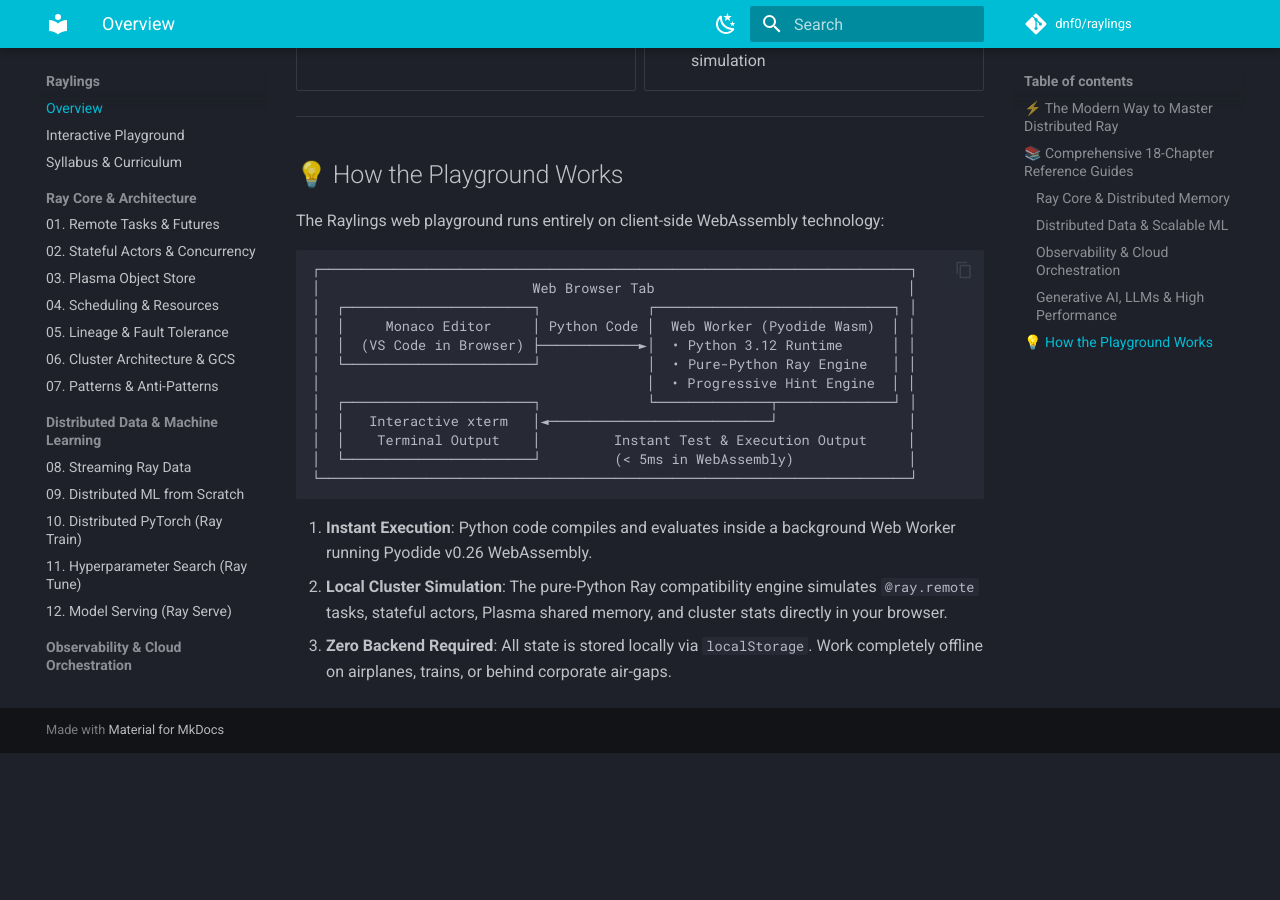
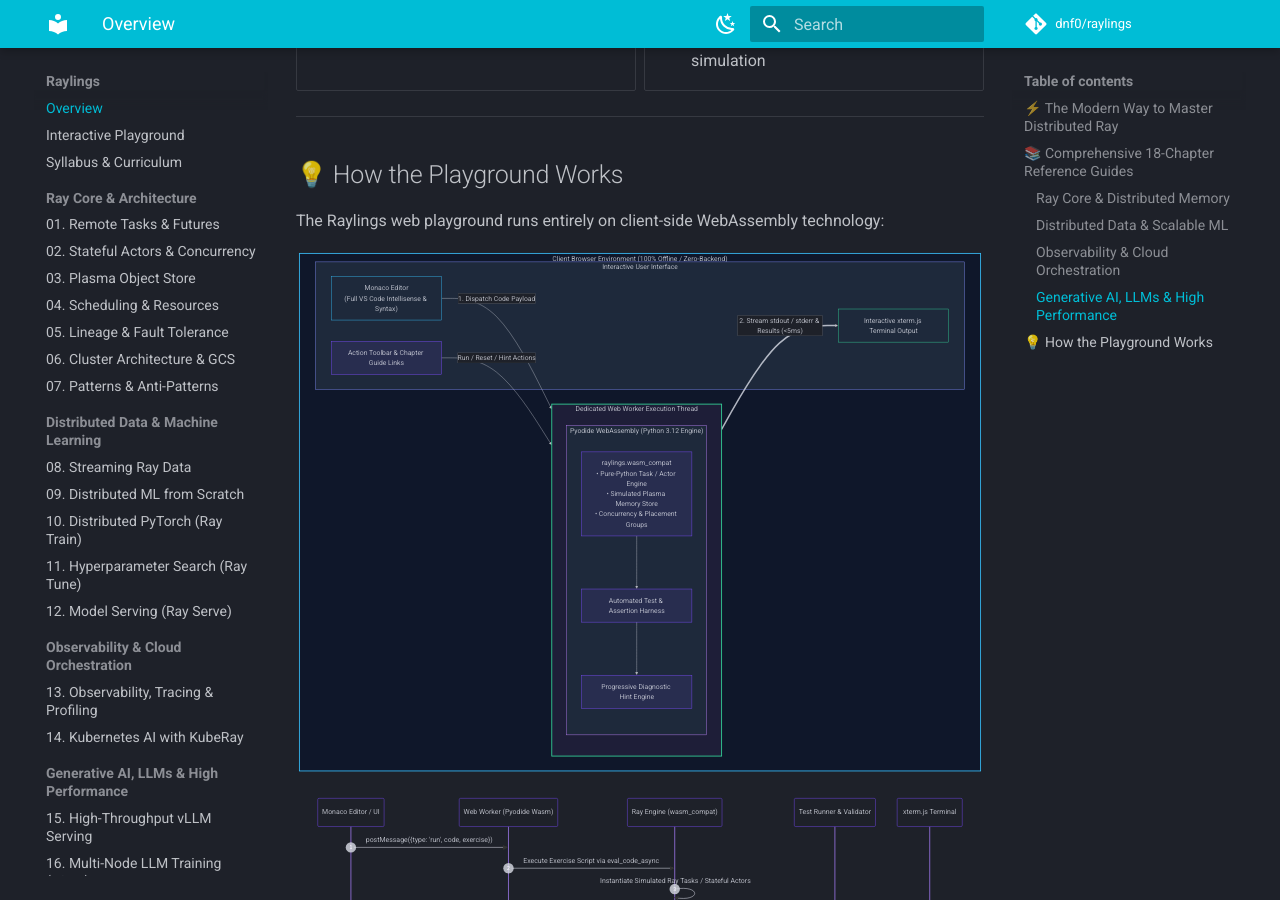
Before and after one commit to dnf0/raylings, an MkDocs documentation site: the page built from docs/index.md, in a window 1280 px wide and 900 px high, scrolled down 1922 px. Built offline with MkDocs 1.6.1 and Material for MkDocs 9.7.7, drawn with Linux system fonts in a browser that asks for light colours; comment, search, counter and statistics services are not loaded; before the commit the page ends 2675 px from its top, so only the background shows below that; some of the changed lines change nothing that is shown.

Commit message:
docs(overview): add interactive Mermaid architecture and curriculum roadmap diagrams

````diff
--- a/docs/index.md
+++ b/docs/index.md
@@ -74,19 +74,54 @@
 
 The Raylings web playground runs entirely on client-side WebAssembly technology:
 
-```text
-┌────────────────────────────────────────────────────────────────────────┐
-│                          Web Browser Tab                               │
-│  ┌───────────────────────┐             ┌─────────────────────────────┐ │
-│  │     Monaco Editor     │ Python Code │  Web Worker (Pyodide Wasm)  │ │
-│  │  (VS Code in Browser) ├────────────►│  • Python 3.12 Runtime      │ │
-│  └───────────────────────┘             │  • Pure-Python Ray Engine   │ │
-│                                        │  • Progressive Hint Engine  │ │
-│  ┌───────────────────────┐             └──────────────┬──────────────┘ │
-│  │   Interactive xterm   │◄───────────────────────────┘                │
-│  │    Terminal Output    │         Instant Test & Execution Output     │
-│  └───────────────────────┘         (< 5ms in WebAssembly)              │
-└────────────────────────────────────────────────────────────────────────┘
+```mermaid
+flowchart TD
+    subgraph BrowserClient["Client Browser Environment (100% Offline / Zero-Backend)"]
+        subgraph UI["Interactive User Interface"]
+            Monaco["Monaco Editor<br/>(Full VS Code Intellisense & Syntax)"]
+            Toolbar["Action Toolbar & Chapter Guide Links"]
+            Term["Interactive xterm.js Terminal Output"]
+        end
+
+        subgraph WorkerContext["Dedicated Web Worker Execution Thread"]
+            subgraph PyodideRuntime["Pyodide WebAssembly (Python 3.12 Engine)"]
+                WasmCompat["raylings.wasm_compat<br/>• Pure-Python Task / Actor Engine<br/>• Simulated Plasma Memory Store<br/>• Concurrency & Placement Groups"]
+                TestRunner["Automated Test & Assertion Harness"]
+                HintEngine["Progressive Diagnostic Hint Engine"]
+            end
+        end
+
+        Monaco -->|"1. Dispatch Code Payload"| WorkerContext
+        Toolbar -->|"Run / Reset / Hint Actions"| WorkerContext
+        WasmCompat --> TestRunner
+        TestRunner --> HintEngine
+        WorkerContext ==>|"2. Stream stdout / stderr & Results (<5ms)"| Term
+    end
+
+    style BrowserClient fill:#0f172a,stroke:#38bdf8,stroke-width:2px,color:#f8fafc
+    style UI fill:#1e293b,stroke:#818cf8,stroke-width:1px,color:#f8fafc
+    style WorkerContext fill:#1e1e38,stroke:#34d399,stroke-width:2px,color:#f8fafc
+    style PyodideRuntime fill:#1e293b,stroke:#c084fc,stroke-width:1px,color:#f8fafc
+    style Monaco fill:#1e293b,stroke:#38bdf8,stroke-width:1px,color:#f8fafc
+    style Term fill:#1e293b,stroke:#34d399,stroke-width:1px,color:#f8fafc
+```
+
+```mermaid
+sequenceDiagram
+    autonumber
+    participant UI as Monaco Editor / UI
+    participant W as Web Worker (Pyodide Wasm)
+    participant R as Ray Engine (wasm_compat)
+    participant T as Test Runner & Validator
+    participant Term as xterm.js Terminal
+
+    UI->>W: postMessage({type: 'run', code, exercise})
+    W->>R: Execute Exercise Script via eval_code_async
+    R->>R: Instantiate Simulated Ray Tasks / Stateful Actors
+    R-->>T: Yield Task Execution Results & ObjectRefs
+    T->>T: Evaluate Verification Assertions
+    T-->>W: Test Passed / Diagnostic Failure Details
+    W-->>Term: Stream Formatted ANSI Color Output (<5ms)
 ```
 
 1. **Instant Execution**: Python code compiles and evaluates inside a background Web Worker running Pyodide v0.26 WebAssembly.
--- a/docs/syllabus.md
+++ b/docs/syllabus.md
@@ -4,7 +4,53 @@
 
 ---
 
-## 🗺️ Curriculum Overview
+## 🗺️ Curriculum Overview & Learning Roadmap
+
+```mermaid
+flowchart TD
+    subgraph Part1["Part I: Ray Core & Distributed Memory Foundations"]
+        C01["01. Remote Tasks & Futures"]
+        C02["02. Stateful Actors & Concurrency"]
+        C03["03. Plasma Object Store (Zero-Copy)"]
+        C04["04. Resource Scheduling & Placement"]
+        C05["05. Fault Tolerance & Lineage"]
+        C06["06. Cluster Topology & GCS"]
+        C07["07. Design Patterns & Anti-Patterns"]
+
+        C01 --> C02 --> C03 --> C04 --> C05 --> C06 --> C07
+    end
+
+    subgraph Part2["Part II: Distributed Data & Scalable ML Frameworks"]
+        C08["08. Streaming Ray Data"]
+        C09["09. Distributed ML from Scratch"]
+        C10["10. PyTorch Distributed (Ray Train)"]
+        C11["11. Hyperparameter Search (Ray Tune)"]
+        C12["12. Production Serving (Ray Serve)"]
+
+        C08 --> C09 --> C10 --> C11 --> C12
+    end
+
+    subgraph Part3["Part III: Cloud-Native Ops & High-Performance Scale"]
+        C13["13. Observability & Tracing"]
+        C14["14. Kubernetes AI with KubeRay"]
+        C15["15. High-Throughput vLLM Serving"]
+        C16["16. Multi-Node LLM Training (FSDP)"]
+        C17["17. Multimodal Embeddings & RAG"]
+        C18["18. Quantitative Finance Risk Engines"]
+
+        C13 --> C14 --> C15 --> C16 --> C17 --> C18
+    end
+
+    C07 ==>|"Foundational Mastery"| C08
+    C12 ==>|"Framework Specialization"| C13
+
+    style Part1 fill:#0f172a,stroke:#38bdf8,stroke-width:2px,color:#f8fafc
+    style Part2 fill:#0f172a,stroke:#818cf8,stroke-width:2px,color:#f8fafc
+    style Part3 fill:#0f172a,stroke:#34d399,stroke-width:2px,color:#f8fafc
+    style C01 fill:#1e293b,stroke:#38bdf8,stroke-width:1px,color:#f8fafc
+    style C08 fill:#1e293b,stroke:#818cf8,stroke-width:1px,color:#f8fafc
+    style C13 fill:#1e293b,stroke:#34d399,stroke-width:1px,color:#f8fafc
+```
 
 | # | Chapter Identifier | Chapter Title | Exercises | Focus Area | Difficulty |
 | :-: | :--- | :--- | :-: | :--- | :--- |
````
